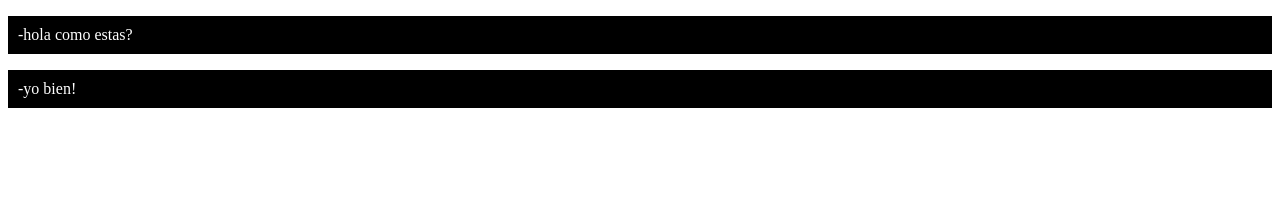
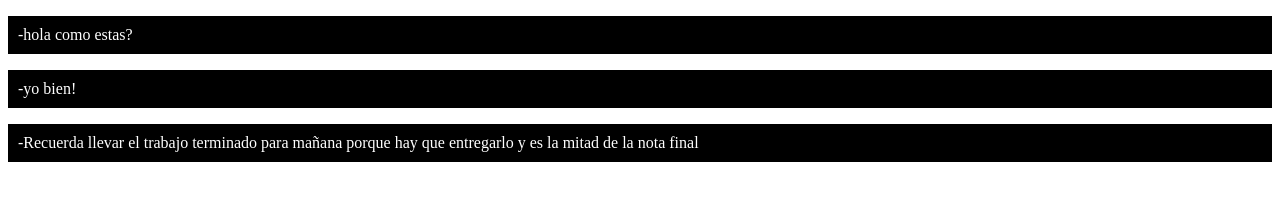
Before and after one commit to agustinita3857/curso-web, a plain HTML site: page pruebaGit.html in a window 1280 px wide. Drawn offline with Linux system fonts and the light colour scheme.

Commit message:
agregué mas texto

```diff
--- a/pruebaGit.html
+++ b/pruebaGit.html
@@ -14,6 +14,7 @@
         <p>
             -yo bien!
         </p>
+        <p>-Recuerda llevar el trabajo terminado para mañana porque hay que entregarlo y es la mitad de la nota final</p>
     </div>
 
 </body>
```
